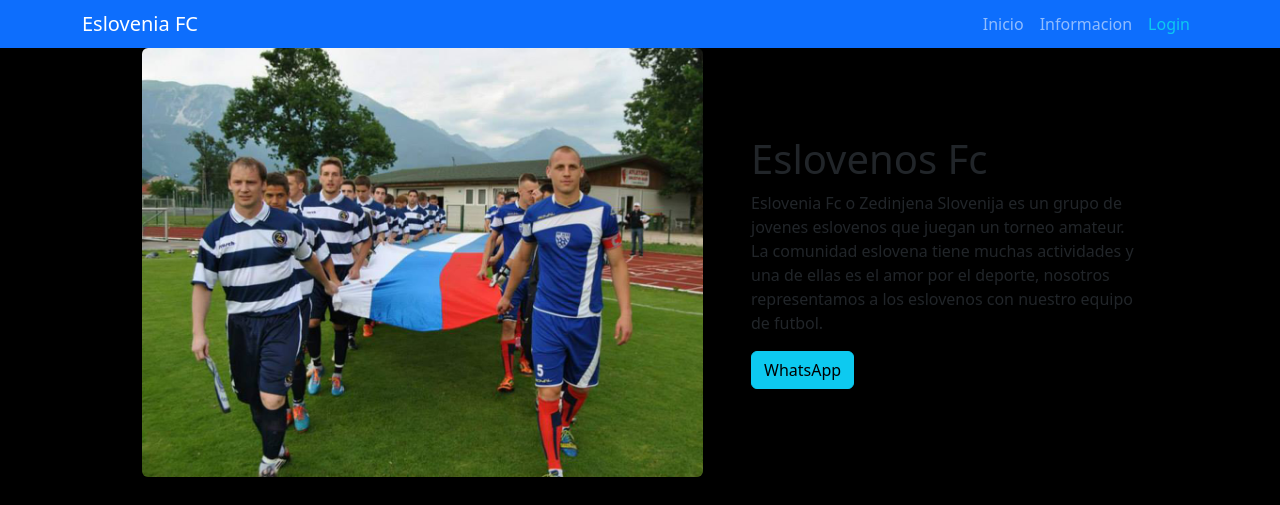
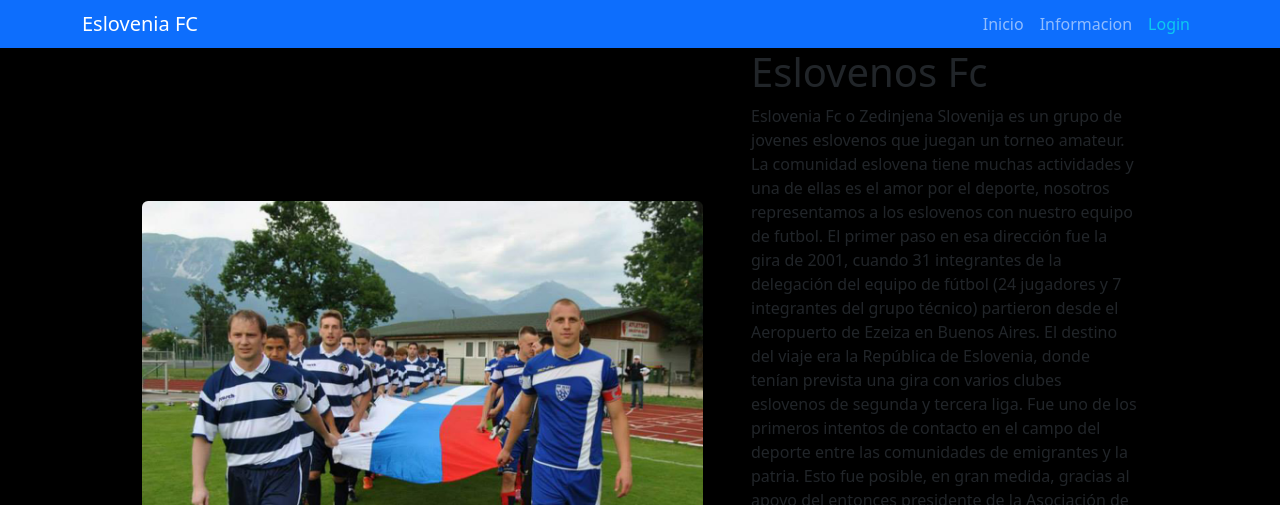
Before and after one commit to Markozelnik/desafiofinalkozelnik, a Django app: template project/apps/home/templates/home/index.html in a window 1280 px wide. Shown: the top 505 px of the page. Run offline with Django 4.2, Linux system fonts and the light colour scheme; the template is opened without the code that fills it, so the values that code supplies are empty; parts of the project's set-up code (start-up, migrations or seed data) failed here and were passed over; some libraries are stand-ins or nearby versions; grey boxes are pictures that could not be loaded.

Commit message:
Entrega Final

```diff
--- a/project/apps/home/templates/home/index.html
+++ b/project/apps/home/templates/home/index.html
@@ -29,8 +29,9 @@
             <h1 class="font-weight-light">Eslovenos Fc</h1>
             <p>
                Eslovenia Fc o Zedinjena Slovenija es un grupo de jovenes eslovenos que juegan un torneo amateur. La comunidad eslovena tiene muchas actividades y una de ellas es el amor por el deporte, nosotros representamos a los eslovenos con nuestro equipo de futbol.
+               El primer paso en esa dirección fue la gira de 2001, cuando 31 integrantes de la delegación del equipo de fútbol (24 jugadores y 7 integrantes del grupo técnico) partieron desde el Aeropuerto de Ezeiza en Buenos Aires. El destino del viaje era la República de Eslovenia, donde tenían prevista una gira con varios clubes eslovenos de segunda y tercera liga. Fue uno de los primeros intentos de contacto en el campo del deporte entre las comunidades de emigrantes y la patria. Esto fue posible, en gran medida, gracias al apoyo del entonces presidente de la Asociación de Fútbol de Eslovenia, el Sr. Rudija Zavrlo y el Sr. Matjaž Jakopič. La gira duró dos semanas y el equipo jugó seis partidos. Los resultados deportivos pasaron de un comienzo débil a emocionantes victorias. De los partidos amistosos, podemos destacar el disputado con la selección sub-18 de Eslovenia en el estadio de Šiška. El resultado 0 - 1 atestigua el nivel del equipo de fútbol ZS
             </p>
-            <a class="btn btn-info" href="https://web.whatsapp.com/">WhatsApp</a> <!--te dirigira al whatsapp  de "Eslovenia fc"-->
+            <a class="btn btn-info" href="https://svobodnaslovenija.com.ar/20-obletnica-nogometne-ekipe-zedinjena-slovenija-v-argentini/">Pagina oficial ZS </a> <!--te dirigira al whatsapp  de "Eslovenia fc"-->
         </div>
     </div>
 {% endblock content %}
```
